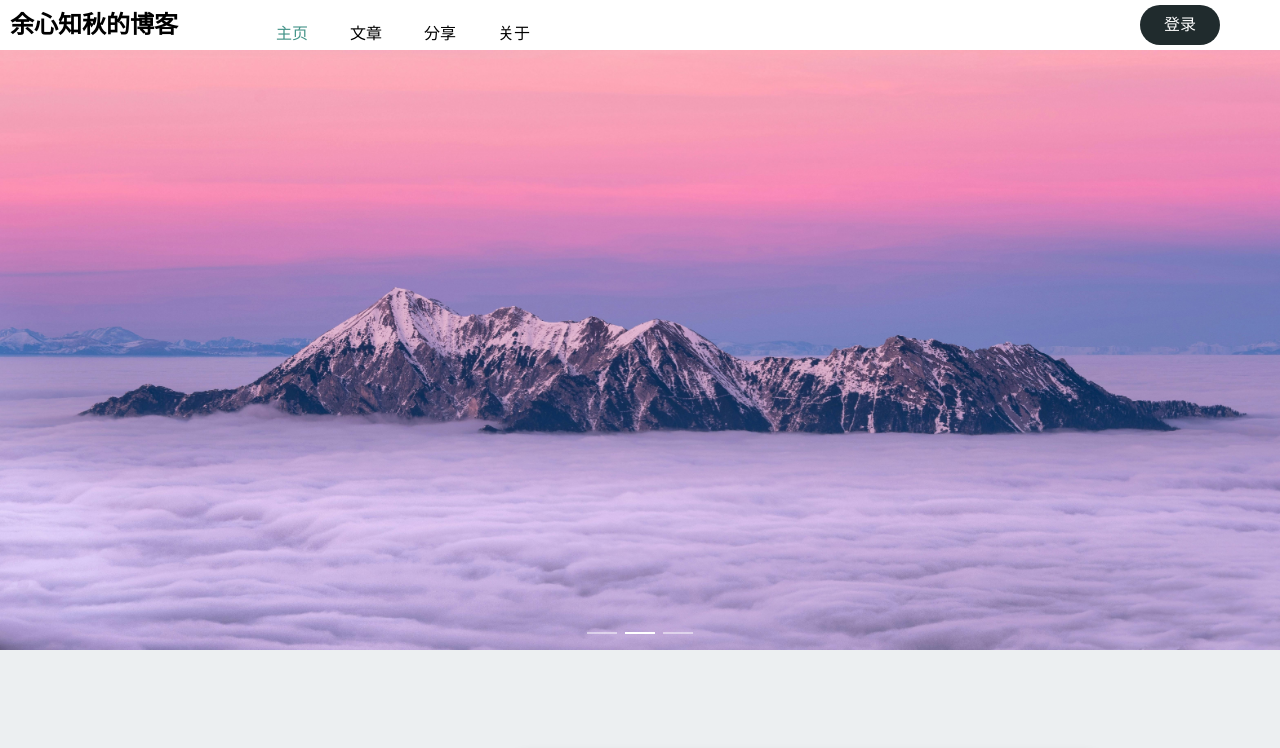
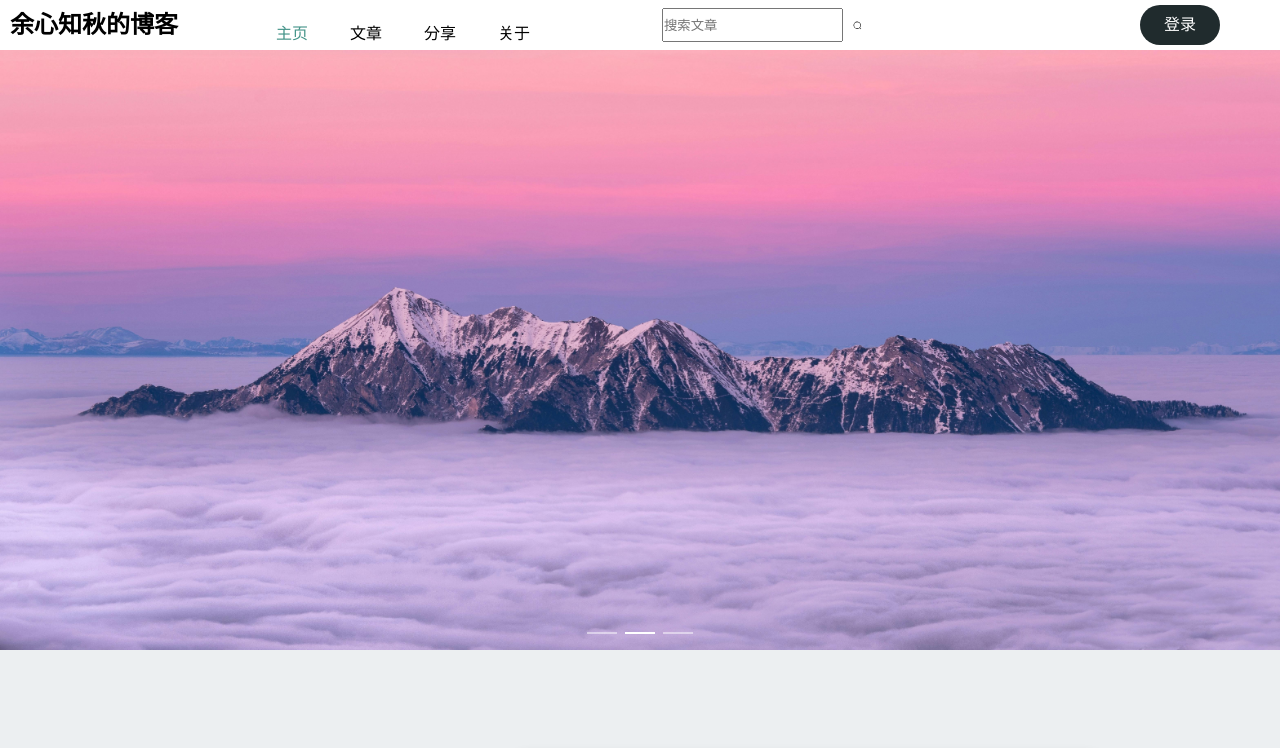
Before and after one commit to SupremacySakura/MyBlog, a Vue app: page /home in a window 1280 px wide. Shown: the top 748 px of the page. Built offline with nearby package versions, Linux system fonts and the light colour scheme; grey boxes are pictures that could not be loaded.

Commit message:
新增了文章搜索功能

```diff
--- a/package.json
+++ b/package.json
@@ -11,6 +11,7 @@
     "type-check": "vue-tsc --build --force"
   },
   "dependencies": {
+    "@element-plus/icons-vue": "^2.3.1",
     "dayjs": "^1.11.11",
     "element-plus": "^2.7.7",
     "lodash": "^4.17.21",
--- a/src/components/TheTab.vue
+++ b/src/components/TheTab.vue
@@ -17,8 +17,8 @@ const { setIsActive, setNeedImage,getSrc } = tabStore
 //用户仓库
 import { useArticleStore } from '@/stores/article'
 const articleStore = useArticleStore()
-const { userMessage } = storeToRefs(articleStore)
-const { logout } = articleStore
+const { userMessage,articleSearchList } = storeToRefs(articleStore)
+const { logout,getArticleSearchList } = articleStore
 //导航高亮显示
 const backgroundImageList: string[] = [
     backgroundImage2,
@@ -28,6 +28,10 @@ const backgroundImageList: string[] = [
 //导航栏
 //跳转页面函数
 const turnToPage = (src: string, id: number, isNeedImage: boolean) => {
+    //获取文章
+    getArticleSearchList(search.value)
+    //跳转前清空搜索栏
+    search.value = ''
     router.replace({ name: src })
     setIsActive(id)
     setNeedImage(isNeedImage)
@@ -36,6 +40,11 @@ const turnToPage = (src: string, id: number, isNeedImage: boolean) => {
 const handleLogout = () => {
     logout()
     turnToPage('home',0,true)
+}
+//搜索
+const search = ref('')
+const handleSearch = ()=>{
+    turnToPage('article',1,true)
 }
 //初始化
 onMounted(() => {
@@ -65,6 +74,10 @@ onMounted(() => {
         <div class="user" v-if="userMessage.uid">
             <img :src="userMessage.userHeadPortrait" class="userHeadPortrait">
             <span>{{ userMessage.userName }}</span>
+        </div>
+        <div class="search">
+            <input type="text" class="searchInput" placeholder="搜索文章" v-model="search">
+            <Search class="searchIcon" @click="handleSearch"/>
         </div>
         <div class="utils">
             <div class="login" @click="turnToPage('login', -2, false)" v-if="!userMessage.uid">登录</div>
@@ -135,7 +148,21 @@ onMounted(() => {
             border-radius: 50px;
         }
     }
-
+    .search{
+        width: 200px;
+        margin-left: 100px;
+        display: flex;
+        align-items: center;
+        justify-content: space-around;
+        .searchInput {
+            height: 30px;
+        }
+        .searchIcon {
+            cursor: pointer;
+            margin-left: 10px;
+            width: 40px;
+        }
+    }
     .utils {
         width: 200px;
         height: 50px;
--- a/src/main.ts
+++ b/src/main.ts
@@ -9,6 +9,16 @@ import pinia from './stores'
 import piniaPluginPersistedstate from 'pinia-plugin-persistedstate'
 
 const app = createApp(App)
+
+// main.ts
+
+// 如果您正在使用CDN引入，请删除下面一行。
+import * as ElementPlusIconsVue from '@element-plus/icons-vue'
+
+for (const [key, component] of Object.entries(ElementPlusIconsVue)) {
+    app.component(key, component)
+}
+
 pinia.use(piniaPluginPersistedstate)
 app.use(pinia)
 app.use(router)
--- a/src/stores/article.ts
+++ b/src/stores/article.ts
@@ -11,7 +11,7 @@ export const useArticleStore = defineStore('article', () => {
   const user = ref<userClass | null>(null)
   const userList = ref<userClass[]>([])
   userList.value =[
-    new userClass('super123123301', '余心知秋','15310836616','20050814' ,userHeadPortrait, 1),
+    new userClass('super123123301', '余心知秋','15310836616','2005' ,userHeadPortrait, 1),
     new userClass('fangke123123', '访客','12345678910','123456' ,userHeadPortrait, 2),
   ]
   //登录
@@ -77,6 +77,11 @@ export const useArticleStore = defineStore('article', () => {
   const publishArticle = (item: articleClass) => {
     articleList.value.unshift(item)
   }
+  //搜索文章列表
+  const articleSearchList = ref<articleClass[]>([])
+  const getArticleSearchList = (label:string)=>{
+    articleSearchList.value = articleList.value.filter((item)=>(item.article.includes(label)||item.head.includes(label)||item.digest.includes(label)))
+  }
   const deleteArticle = (id:number)=>{
     articleList.value=articleList.value.filter(item=>item.id!=id)
   }
@@ -91,5 +96,7 @@ export const useArticleStore = defineStore('article', () => {
     userMessage,
     isLoggedIn,
     isWriter,
+    articleSearchList,
+    getArticleSearchList,
   }
 }, { persist: true })
--- a/src/views/TheArticlePage.vue
+++ b/src/views/TheArticlePage.vue
@@ -16,7 +16,7 @@ import { articleClass } from '@/classes/articleClass'
 //导入删除弹窗
 import { ElMessage, ElMessageBox } from 'element-plus'
 const articleStore = useArticleStore()
-const { user, articleList } = storeToRefs(articleStore)
+const { user, articleList, articleSearchList } = storeToRefs(articleStore)
 const tabStore = useTabStore()
 const { isActive } = storeToRefs(tabStore)
 const { setIsActive, setNeedImage } = tabStore
@@ -66,14 +66,14 @@ const turnToShowPage = (id: number) => {
 </script>
 <template>
     <div class="article" :style="{ height: `${articleList.length * 350}px` }">
-        <Card v-for="(item, index) in articleList" :key="item.id">
+        <Card v-for="(item, index) in articleSearchList? articleSearchList: articleList" :key="item.id">
             <template v-slot:image>
                 <img :src="item.cover" alt="" class="cover">
             </template>
             <template v-slot:content>
                 <!-- 标题 -->
                 <p class="head" @click="turnToShowPage(item.id)">{{ item.head }}</p>
-                <p class="body" >{{ item.digest }}</p>
+                <p class="body">{{ item.digest }}</p>
                 <div class="news">
                     <!-- 头像 -->
                     <img :src="item.user.userHeadPortrait" alt="" class="headPortrait">
@@ -84,6 +84,7 @@ const turnToShowPage = (id: number) => {
             </template>
         </Card>
         <div v-if="articleList.length===0" class="noArticle">作者还未发布任何文章哟...</div>
+        <div v-if="articleSearchList.length === 0" class="noArticle">未搜索到相关文章...</div>
     </div>
 </template>
 <style scoped lang="less">
```
Also changed, not shown: 1 other file (tests, documents, lock files or other folders).
